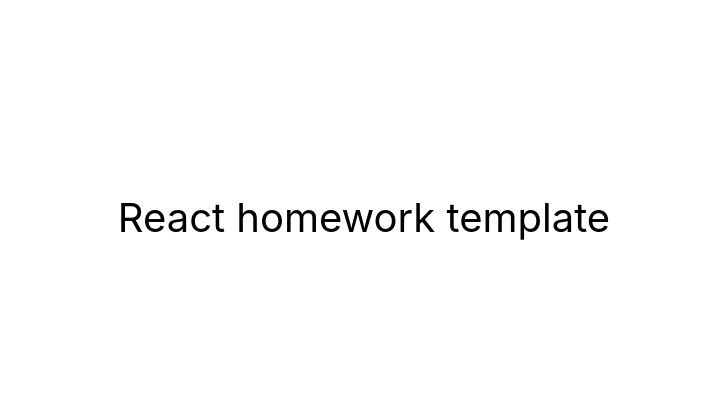
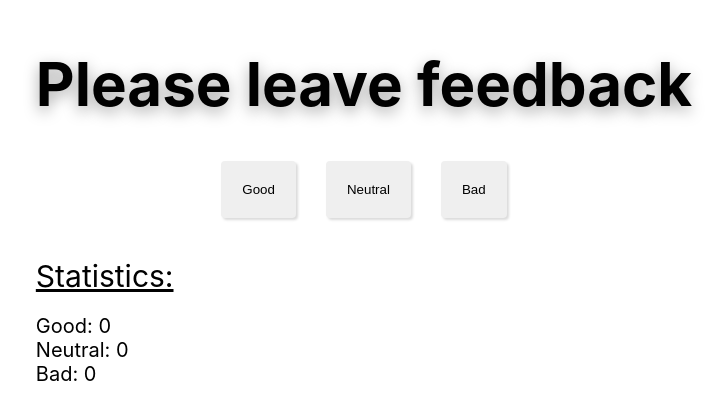
Before and after one commit to MaksimPavlyuchenko/goit-react-hw-02-feedback, a React (Create React App) app: page / in a window 1280 px wide. Shown: the part 183-602 px from the top of the page, without its empty margins (276-1000 px from the left). Built offline with nearby package versions, Linux system fonts and the light colour scheme.

Commit message:
task-one-one

```diff
--- a/package.json
+++ b/package.json
@@ -10,6 +10,7 @@
     "react": "^18.1.0",
     "react-dom": "^18.1.0",
     "react-scripts": "5.0.1",
+    "styled-components": "^5.3.11",
     "web-vitals": "^2.1.3"
   },
   "scripts": {
--- a/public/index.html
+++ b/public/index.html
@@ -10,34 +10,12 @@
       content="Web site created using create-react-app"
     />
     <link rel="apple-touch-icon" href="%PUBLIC_URL%/logo192.png" />
-    <!--
-      manifest.json provides metadata used when your web app is installed on a
-      user's mobile device or desktop. See https://developers.google.com/web/fundamentals/web-app-manifest/
-    -->
+
     <link rel="manifest" href="%PUBLIC_URL%/manifest.json" />
-    <!--
-      Notice the use of %PUBLIC_URL% in the tags above.
-      It will be replaced with the URL of the `public` folder during the build.
-      Only files inside the `public` folder can be referenced from the HTML.
 
-      Unlike "/favicon.ico" or "favicon.ico", "%PUBLIC_URL%/favicon.ico" will
-      work correctly both with client-side routing and a non-root public URL.
-      Learn how to configure a non-root public URL by running `npm run build`.
-    -->
-    <title>React App</title>
+    <title>Feedback</title>
 
-    <!-- Start Single Page Apps for GitHub Pages -->
     <script type="text/javascript">
-      // Single Page Apps for GitHub Pages
-      // MIT License
-      // https://github.com/rafgraph/spa-github-pages
-      // This script checks to see if a redirect is present in the query string,
-      // converts it back into the correct url and adds it to the
-      // browser's history using window.history.replaceState(...),
-      // which won't cause the browser to attempt to load the new url.
-      // When the single page app is loaded further down in this file,
-      // the correct url will be waiting in the browser's history for
-      // the single page app to route accordingly.
       (function (l) {
         if (l.search[1] === '/') {
           var decoded = l.search
@@ -55,20 +33,9 @@
         }
       })(window.location);
     </script>
-    <!-- End Single Page Apps for GitHub Pages -->
   </head>
   <body>
     <noscript>You need to enable JavaScript to run this app.</noscript>
     <div id="root"></div>
-    <!--
-      This HTML file is a template.
-      If you open it directly in the browser, you will see an empty page.
-
-      You can add webfonts, meta tags, or analytics to this file.
-      The build step will place the bundled scripts into the <body> tag.
-
-      To begin the development, run `npm start` or `yarn start`.
-      To create a production bundle, use `npm run build` or `yarn build`.
-    -->
   </body>
 </html>
--- a/src/components/App.jsx
+++ b/src/components/App.jsx
@@ -1,3 +1,5 @@
+import Feedback from "./Feedback/Feedback";
+
 export const App = () => {
   return (
     <div
@@ -10,7 +12,7 @@
         color: '#010101'
       }}
     >
-      React homework template
+      <Feedback/>
     </div>
   );
 };
--- /dev/null
+++ b/src/components/Feedback/Feedback.jsx
@@ -0,0 +1,34 @@
+import { Component } from 'react';
+import {Header,ButtonBox,Button,CountItem,Statistic} from './Feedback.styled';
+
+class Feedback extends Component {
+  state = {
+    good: 0,
+    neutral: 0,
+    bad: 0,
+  };
+
+  handleClick=(e)=>{
+    this.setState((prevState)=>{
+   return {[e.target.name]:prevState[e.target.name]+1}
+    })
+  }
+
+  render() {
+    return (
+      <div>
+        <Header>Please leave feedback</Header>
+        <ButtonBox>
+        <Button type='button' onClick={this.handleClick} name='good'>Good</Button>
+        <Button type='button' onClick={this.handleClick} name='neutral'>Neutral</Button>
+        <Button type='button' onClick={this.handleClick} name='bad'>Bad</Button>
+        </ButtonBox>
+        <Statistic>Statistics:</Statistic>
+        <CountItem>Good: {this.state.good}</CountItem>
+        <CountItem>Neutral: {this.state.neutral}</CountItem>
+        <CountItem>Bad: {this.state.bad}</CountItem>
+      </div>
+    );
+  }
+}
+export default Feedback;
--- /dev/null
+++ b/src/components/Feedback/Feedback.styled.js
@@ -0,0 +1,41 @@
+import styled from 'styled-components';
+
+export const Header = styled.h1`
+  margin-top: 0;
+  font-size: 60px;
+  text-align: center;
+  text-shadow: rgba(0, 0, 0, 0.35) 0px 5px 15px;
+`;
+export const ButtonBox = styled.div`
+  display: flex;
+  justify-content: center;
+  align-items: center;
+  gap: 30px;
+`;
+export const Button = styled.button`
+  padding: 20px;
+  border: 1px solid transparent;
+  border-radius: 4px;
+  box-shadow: rgba(0, 0, 0, 0.15) 1.95px 1.95px 2.6px;
+
+  transition: background-color 250ms linear, color 250ms linear,
+    box-shadow 1000ms cubic-bezier(0.075, 0.82, 0.165, 1);
+
+  :hover {
+    box-shadow: rgba(0, 0, 0, 0.35) 0px 5px 15px;
+  }
+  :active {
+    color: white;
+    background-color: black;
+  }
+`;
+export const Statistic = styled.p`
+  margin-top: 40px;
+  margin-bottom: 20px;
+  font-size: 30px;
+  text-decoration: underline;
+`;
+export const CountItem = styled.span`
+  display: block;
+  font-size: 20px;
+`;
```
Also changed, not shown: 1 other file (tests, documents, lock files or other folders).
